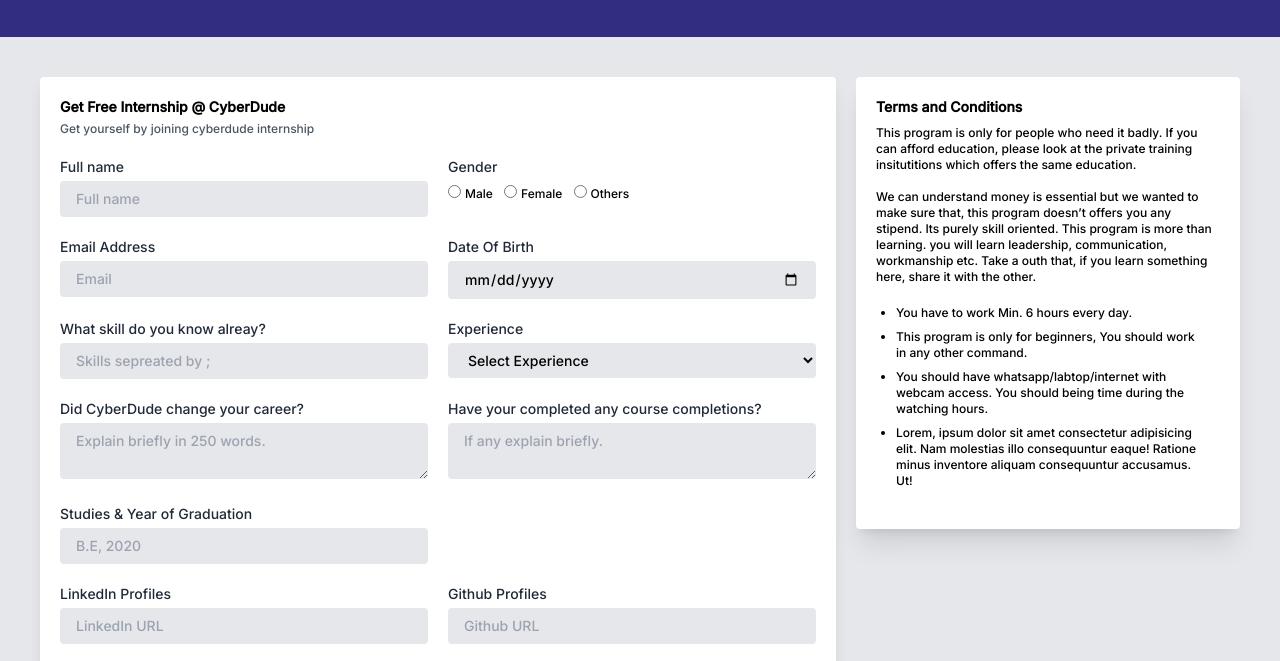
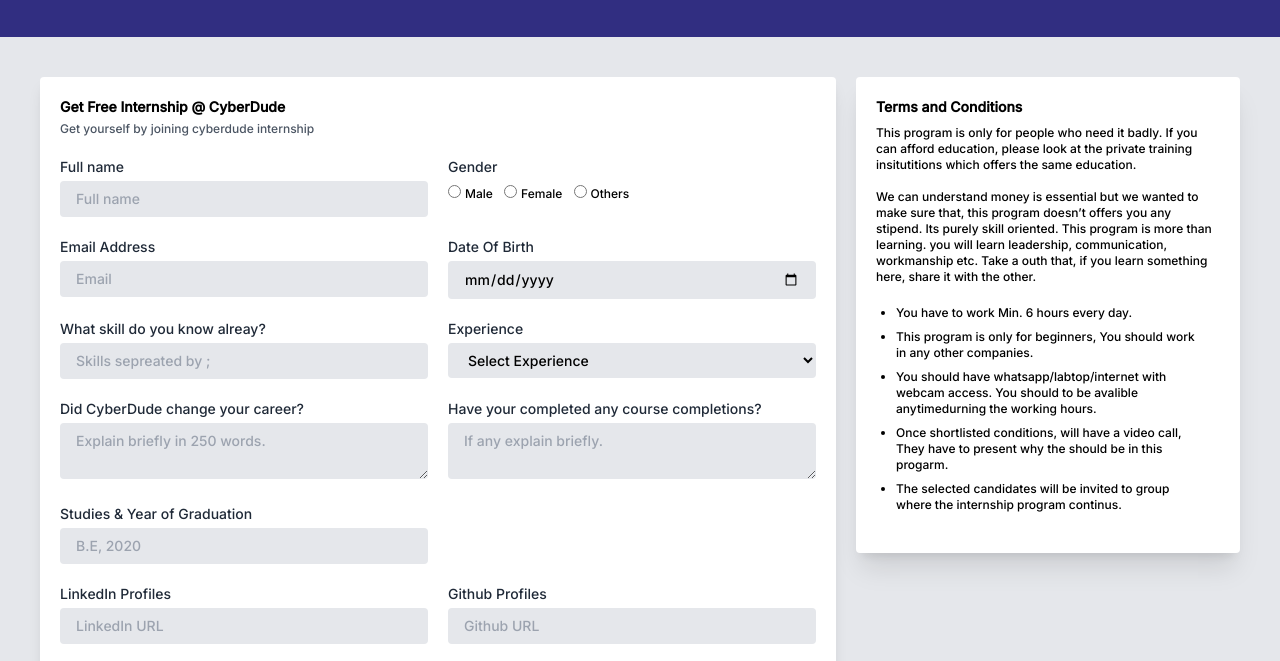
Before and after one commit to Dhanushmathan/Cyberdude-giveway, a website with bundled scripts: page src/index.html in a window 1280 px wide. Shown: the part 103-764 px from the top of the page. Built offline with nearby package versions, Linux system fonts and the light colour scheme.

Commit message:
feat: dynamic conditions

```diff
--- a/src/index.html
+++ b/src/index.html
@@ -121,21 +121,7 @@
                 This program is more than learning. you will learn leadership, communication, workmanship etc.
 
                 Take a outh that, if you learn something here, share it with the other.
-            <ul class="text-xs list-disc p-5 space-y-2">
-                <li>
-                    You have to work Min. 6 hours every day.
-                </li>
-                <li>
-                    This program is only for beginners, You should work in any other command.
-                </li>
-                <li>
-                    You should have whatsapp/labtop/internet with webcam access. You should being time during the
-                    watching hours.
-                </li>
-                <li>
-                    Lorem, ipsum dolor sit amet consectetur adipisicing elit. Nam molestias illo consequuntur eaque!
-                    Ratione minus inventore aliquam consequuntur accusamus. Ut!
-                </li>
+            <ul class="text-xs list-disc p-5 space-y-2" id="conditions">
             </ul>
             </p>
         </div>
@@ -154,7 +140,7 @@
 
 
     <!-- JavaScript -->
-    <script src="./js/main.js"></script>
+    <script type="module" src="./js/main.js"></script>
 
     <!-- Firebase -->
     <script src="https://www.gstatic.com/firebasejs/11.0.2/firebase-app-compat.js"></script>
--- /dev/null
+++ b/src/js/conditions.data.js
@@ -0,0 +1,5 @@
+let conditionList = [
+    "You have to work Min. 6 hours every day.", "This program is only for beginners, You should work in any other companies.", "You should have whatsapp/labtop/internet with webcam access. You should to be avalible anytimedurning the working hours.", "Once shortlisted conditions, will have a video call, They have to present why the should be in this progarm.", "The selected candidates will be invited to group where the internship program continus."
+]
+
+export default conditionList;
--- a/src/js/main.js
+++ b/src/js/main.js
@@ -1,6 +1,21 @@
 let mainEl = document.querySelector("main");
 let sucessfullUi = document.getElementById("formSubmited");
 let formEl = document.querySelector("form")
+import conditionList from "./conditions.data.js";
+let conditionContainerEl = document.getElementById("conditions")
+
+    // console.log(conditionList)
+    ; (function injectConditions() {
+        let fragment = document.createDocumentFragment()
+
+        // Looping all condtions list
+        conditionList.forEach((condtion) => {
+            let liEl = document.createElement('li')
+            liEl.textContent = condtion
+            fragment.appendChild(liEl)
+        })
+        conditionContainerEl.appendChild(fragment)
+    })()
 
 let validateForm = () => {
     let formInputsEl = formEl.querySelectorAll('input,select,textarea')
```
Also changed, not shown: dist/output.css.
